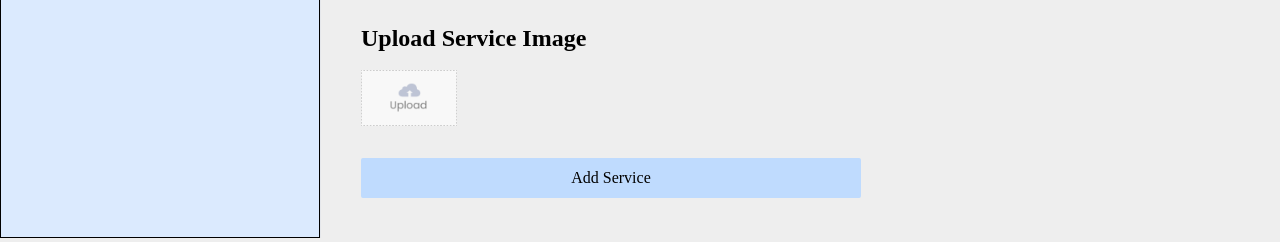
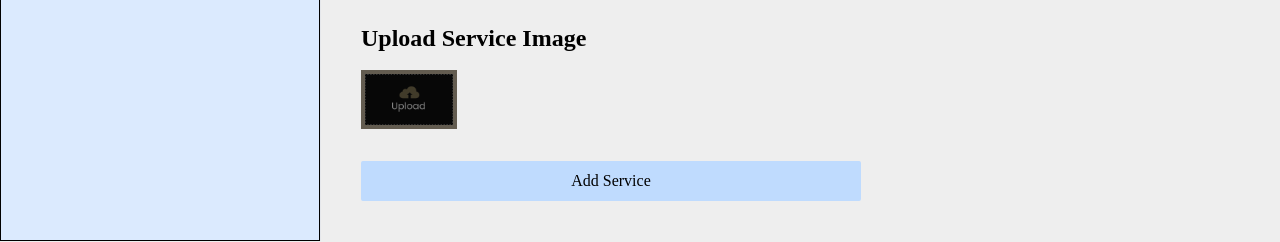
Before and after one commit to yasirjamil-code/blog-next, a Next.js app: page /admin/addService in a window 1280 px wide. Shown: the part 679-921 px from the top of the page. Built offline with nearby package versions, Linux system fonts and the light colour scheme; no server answers; sample sign-in values are in the browser's storage.

Commit message:
changes accepted

```diff
--- a/src/app/admin/addBlog/page.jsx
+++ b/src/app/admin/addBlog/page.jsx
@@ -89,7 +89,7 @@ const AddBlog = () => {
           <p className="text-2xl font-bold">Upload Blog Image</p>
           <label htmlFor="blogImage" className="cursor-pointer">
             <Image
-              className="mt-4 object-cover object-center w-24 dark:invert-0"
+              className="mt-4 object-cover object-center w-24 invert  border-4 border-gray-400"
               width={270}
               height={70}
               alt="Upload Area"
--- a/src/app/admin/addService/page.jsx
+++ b/src/app/admin/addService/page.jsx
@@ -87,7 +87,7 @@ const AddService = () => {
         </div>
 
         {/* Service Category */}
-        <div className="flex flex-col gap-4 ">
+        <div className="flex flex-col gap-4 *:dark:bg-[#0F0F0F] *:text-[#eee]">
           <p className="text-2xl font-bold">Service Category</p>
           <select
             value={data.serviceCategory}
@@ -135,11 +135,11 @@ const AddService = () => {
         </div>
 
         {/* Upload Service Image */}
-        <div>
+        <div className="">
           <p className="text-2xl font-bold">Upload Service Image</p>
-          <label htmlFor="serviceImage" className="cursor-pointer">
+          <label htmlFor="serviceImage" className="cursor-pointer ">
             <Image
-              className="mt-4 object-cover object-center w-24"
+              className="mt-4 object-cover object-center w-24 invert  border-4 border-gray-400"
               width={270}
               height={70}
               alt="Upload Area"
```
